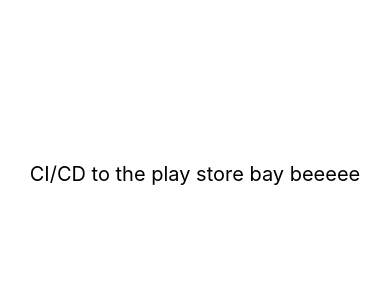
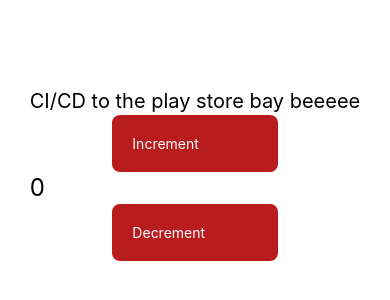
Before and after one commit to BenTracyDotCom/DMHelper-TaylorsVersion-, a React Native app: screen / in a window 390 px wide. Shown: the part 248-548 px from the top of the page. Built offline with nearby package versions, Linux system fonts and the light colour scheme.

Commit message:
implement redux w/successful build

```diff
--- a/App.js
+++ b/App.js
@@ -1,12 +1,19 @@
 import { StatusBar } from 'expo-status-bar';
 import { StyleSheet, Text, View } from 'react-native';
+import { store } from './src/store';
+import { Provider } from 'react-redux';
+
+import Counter from './src/features/counter'
 
 export default function App() {
   return (
-    <View className="my-auto mx-auto">
-      <Text className="text-xl">CI/CD to the play store bay beeeee</Text>
-      <StatusBar style="auto" />
-    </View>
+    <Provider store={store}>
+      <View className="my-auto mx-auto">
+        <Text className="text-xl">CI/CD to the play store bay beeeee</Text>
+        <StatusBar style="auto" />
+        <Counter />
+      </View>
+    </Provider>
   );
 }
 
--- a/package.json
+++ b/package.json
@@ -9,11 +9,14 @@
     "web": "expo start --web"
   },
   "dependencies": {
+    "@reduxjs/toolkit": "^2.0.1",
     "expo": "~49.0.15",
     "expo-status-bar": "~1.6.0",
     "nativewind": "^2.0.11",
     "react": "18.2.0",
     "react-native": "0.72.6",
+    "react-redux": "^9.0.4",
+    "redux": "^5.0.1",
     "tailwindcss": "^3.3.2"
   },
   "devDependencies": {
--- /dev/null
+++ b/src/features/counter/counterSlice.js
@@ -0,0 +1,23 @@
+import { createSlice } from "@reduxjs/toolkit";
+
+const counterSlice = createSlice({
+  name: 'counter',
+  initialState: {
+    value: 0
+  },
+  reducers: {
+    increment: state => {
+      state.value += 1
+    },
+    decrement: state => {
+      state.value -= 1
+    }
+  }
+})
+
+export const {
+  increment,
+  decrement,
+} = counterSlice.actions
+
+export default counterSlice.reducer;
--- /dev/null
+++ b/src/features/counter/index.jsx
@@ -0,0 +1,27 @@
+import React from "react";
+import { useSelector, useDispatch } from "react-redux";
+import { decrement, increment } from "./counterSlice";
+import { View, Text, TouchableOpacity } from "react-native";
+
+export default function Counter() {
+  const count = useSelector((state) => state.counter.value);
+  const dispatch = useDispatch();
+
+  return (
+    <View>
+      <TouchableOpacity
+        onPress={() => dispatch(increment())}
+        className="m-auto w-3/6 bg-red-700 rounded-lg"
+      >
+        <Text className="text-white p-5">Increment</Text>
+      </TouchableOpacity>
+      <Text className="text-2xl">{count}</Text>
+      <TouchableOpacity
+        onPress={() => dispatch(decrement())}
+        className="m-auto w-3/6 bg-red-700 rounded-lg"
+      >
+        <Text className="text-white p-5">Decrement</Text>
+      </TouchableOpacity>
+    </View>
+  );
+}
--- a/src/store.js
+++ b/src/store.js
@@ -0,0 +1,9 @@
+import { configureStore } from '@reduxjs/toolkit'
+
+import counterReducer from './features/counter/counterSlice';
+
+export const store = configureStore({
+  reducer: {
+    counter: counterReducer
+  }
+})
```
Also changed, not shown: 1 other file (tests, documents, lock files or other folders).
